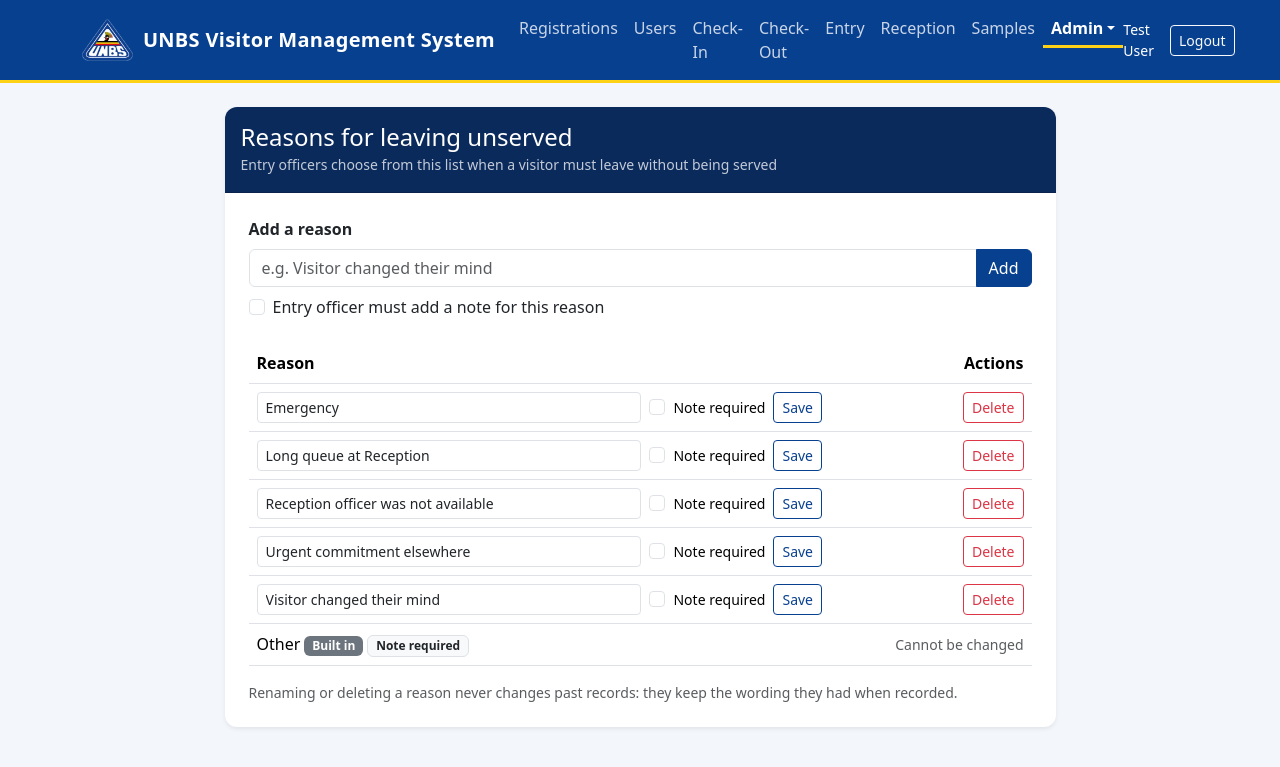
After one commit to elvnshuti-codes/laptop-registration-system, a Laravel app: page /admin/reasons in a window 1280 px wide. The commit adds this page. Shown: the top 767 px of the page. Run offline with Laravel 12, Linux system fonts and the light colour scheme; a user stored in the database is signed in; data comes from the database, SQL or seed files in the repository; some libraries are stand-ins or nearby versions.

Commit message:
Self-host Bootstrap, jQuery and DataTables; Spoke-to dropdown from receptionist accounts; admin Unserved Reasons page
Co-Authored-By: Claude Sonnet 5.5 <noreply@anthropic.com>

Claude-Session: https://claude.ai/code/session_01CRmuHcT59KiKR5BtVthsSH

```diff
--- /dev/null
+++ b/app/Http/Controllers/UnservedReasonController.php
@@ -0,0 +1,66 @@
+<?php
+
+namespace App\Http\Controllers;
+
+use App\Models\UnservedReason;
+use Illuminate\Http\Request;
+use Illuminate\Validation\Rule;
+
+class UnservedReasonController extends Controller
+{
+    // Admin list of the reasons Entry officers can choose from.
+    public function index()
+    {
+        $reasons = UnservedReason::orderBy('is_system')->orderBy('name')->get();
+
+        return view('admin.reasons.index', compact('reasons'));
+    }
+
+    public function store(Request $request)
+    {
+        $request->merge(['name' => trim((string) $request->input('name'))]);
+
+        $validated = $request->validate([
+            'name' => ['required', 'string', 'max:100', Rule::unique('unserved_reasons', 'name')],
+        ]);
+
+        UnservedReason::create([
+            'name' => $validated['name'],
+            'requires_note' => $request->boolean('requires_note'),
+            'is_system' => false,
+        ]);
+
+        return back()->with('success', "Reason added: {$validated['name']}");
+    }
+
+    public function update(Request $request, UnservedReason $reason)
+    {
+        if ($reason->is_system) {
+            return back()->with('error', 'This built-in reason cannot be changed.');
+        }
+
+        $request->merge(['name' => trim((string) $request->input('name'))]);
+
+        $validated = $request->validate([
+            'name' => ['required', 'string', 'max:100', Rule::unique('unserved_reasons', 'name')->ignore($reason->id)],
+        ]);
+
+        $reason->update([
+            'name' => $validated['name'],
+            'requires_note' => $request->boolean('requires_note'),
+        ]);
+
+        return back()->with('success', "Reason updated: {$validated['name']}");
+    }
+
+    public function destroy(UnservedReason $reason)
+    {
+        if ($reason->is_system) {
+            return back()->with('error', 'This built-in reason cannot be deleted.');
+        }
+
+        $reason->delete();
+
+        return back()->with('success', "Reason deleted: {$reason->name}");
+    }
+}
--- a/app/Models/UnservedReason.php
+++ b/app/Models/UnservedReason.php
@@ -8,8 +8,11 @@ class UnservedReason extends Model
 {
     protected $fillable = ['name', 'requires_note', 'is_system'];
 
-    protected $casts = [
-        'requires_note' => 'boolean',
-        'is_system' => 'boolean',
-    ];
+    protected function casts(): array
+    {
+        return [
+            'requires_note' => 'boolean',
+            'is_system' => 'boolean',
+        ];
+    }
 }
--- /dev/null
+++ b/resources/views/admin/reasons/index.blade.php
@@ -0,0 +1,93 @@
+@extends('layouts.app')
+
+@section('title', 'Unserved Reasons')
+
+@section('content')
+<div class="row justify-content-center">
+    <div class="col-lg-9">
+        <div class="card shadow-sm border-0">
+            <div class="card-header bg-dark text-white py-3">
+                <h4 class="mb-0">Reasons for leaving unserved</h4>
+                <small class="opacity-75">Entry officers choose from this list when a visitor must leave without being served</small>
+            </div>
+            <div class="card-body p-4">
+
+                @if ($errors->any())
+                    <div class="alert alert-danger">
+                        <ul class="mb-0">
+                            @foreach ($errors->all() as $error)
+                                <li>{{ $error }}</li>
+                            @endforeach
+                        </ul>
+                    </div>
+                @endif
+
+                <form method="POST" action="{{ route('admin.reasons.store') }}" class="mb-4">
+                    @csrf
+                    <label for="name" class="form-label fw-semibold">Add a reason</label>
+                    <div class="input-group">
+                        <input type="text" id="name" name="name" maxlength="100" class="form-control"
+                               placeholder="e.g. Visitor changed their mind" value="{{ old('name') }}">
+                        <button type="submit" class="btn btn-primary">Add</button>
+                    </div>
+                    <div class="form-check mt-2">
+                        <input class="form-check-input" type="checkbox" name="requires_note" value="1" id="new_requires_note">
+                        <label class="form-check-label" for="new_requires_note">Entry officer must add a note for this reason</label>
+                    </div>
+                </form>
+
+                <table class="table align-middle">
+                    <thead>
+                        <tr>
+                            <th>Reason</th>
+                            <th class="text-end">Actions</th>
+                        </tr>
+                    </thead>
+                    <tbody>
+                        @foreach ($reasons as $reason)
+                            <tr>
+                                @if ($reason->is_system)
+                                    <td>
+                                        {{ $reason->name }}
+                                        <span class="badge bg-secondary">Built in</span>
+                                        @if ($reason->requires_note)
+                                            <span class="badge bg-light text-dark border">Note required</span>
+                                        @endif
+                                    </td>
+                                    <td class="text-end text-muted small">Cannot be changed</td>
+                                @else
+                                    <td>
+                                        <form method="POST" action="{{ route('admin.reasons.update', $reason) }}"
+                                              class="d-flex align-items-center gap-2">
+                                            @csrf
+                                            @method('PUT')
+                                            <input type="text" name="name" maxlength="100" value="{{ $reason->name }}"
+                                                   class="form-control form-control-sm">
+                                            <div class="form-check text-nowrap mb-0">
+                                                <input class="form-check-input" type="checkbox" name="requires_note" value="1"
+                                                       id="rn{{ $reason->id }}" @checked($reason->requires_note)>
+                                                <label class="form-check-label small" for="rn{{ $reason->id }}">Note required</label>
+                                            </div>
+                                            <button type="submit" class="btn btn-sm btn-outline-primary">Save</button>
+                                        </form>
+                                    </td>
+                                    <td class="text-end">
+                                        <form method="POST" action="{{ route('admin.reasons.destroy', $reason) }}"
+                                              onsubmit="return confirm('Delete this reason? Past records keep their wording.');">
+                                            @csrf
+                                            @method('DELETE')
+                                            <button type="submit" class="btn btn-sm btn-outline-danger">Delete</button>
+                                        </form>
+                                    </td>
+                                @endif
+                            </tr>
+                        @endforeach
+                    </tbody>
+                </table>
+
+                <p class="text-muted small mb-0">Renaming or deleting a reason never changes past records: they keep the wording they had when recorded.</p>
+            </div>
+        </div>
+    </div>
+</div>
+@endsection
--- a/resources/views/layouts/app.blade.php
+++ b/resources/views/layouts/app.blade.php
@@ -123,13 +123,15 @@
                     </li>
                 @endcan
                 @role('Administrator')
-                    <li class="nav-item">
-                        <a class="nav-link {{ request()->routeIs('labels.*') ? 'active' : '' }}"
-                           href="{{ route('labels.index') }}">Labels</a>
-                    </li>
-                    <li class="nav-item">
-                        <a class="nav-link {{ request()->routeIs('admin.purposes.*') ? 'active' : '' }}"
-                           href="{{ route('admin.purposes.index') }}">Purposes</a>
+                    <li class="nav-item dropdown">
+                        <a class="nav-link dropdown-toggle {{ request()->routeIs('labels.*', 'admin.*') ? 'active' : '' }}"
+                           href="#" role="button" data-bs-toggle="dropdown" aria-expanded="false">Admin</a>
+                        <ul class="dropdown-menu">
+                            <li><a class="dropdown-item" href="{{ route('labels.index') }}">Labels</a></li>
+                            <li><a class="dropdown-item" href="{{ route('admin.purposes.index') }}">Purposes</a></li>
+                            <li><a class="dropdown-item" href="{{ route('admin.sample-types.index') }}">Sample types</a></li>
+                            <li><a class="dropdown-item" href="{{ route('admin.reasons.index') }}">Unserved reasons</a></li>
+                        </ul>
                     </li>
                 @endrole
             </ul>
--- a/routes/web.php
+++ b/routes/web.php
@@ -13,6 +13,7 @@ use App\Http\Controllers\ProfileController;
 use App\Http\Controllers\VisitPurposeController;
 use App\Http\Controllers\SampleTypeController;
 use App\Http\Controllers\SampleReceptionController;
+use App\Http\Controllers\UnservedReasonController;
 
 Route::get('/', function () {
     return view('welcome');
@@ -112,4 +113,9 @@ Route::middleware(['auth', 'role:Administrator'])->group(function () {
     Route::post('/admin/sample-types', [SampleTypeController::class, 'store'])->name('admin.sample-types.store');
     Route::put('/admin/sample-types/{sampleType}', [SampleTypeController::class, 'update'])->name('admin.sample-types.update');
     Route::delete('/admin/sample-types/{sampleType}', [SampleTypeController::class, 'destroy'])->name('admin.sample-types.destroy');
+
+    Route::get('/admin/reasons', [UnservedReasonController::class, 'index'])->name('admin.reasons.index');
+    Route::post('/admin/reasons', [UnservedReasonController::class, 'store'])->name('admin.reasons.store');
+    Route::put('/admin/reasons/{reason}', [UnservedReasonController::class, 'update'])->name('admin.reasons.update');
+    Route::delete('/admin/reasons/{reason}', [UnservedReasonController::class, 'destroy'])->name('admin.reasons.destroy');
 });
```
